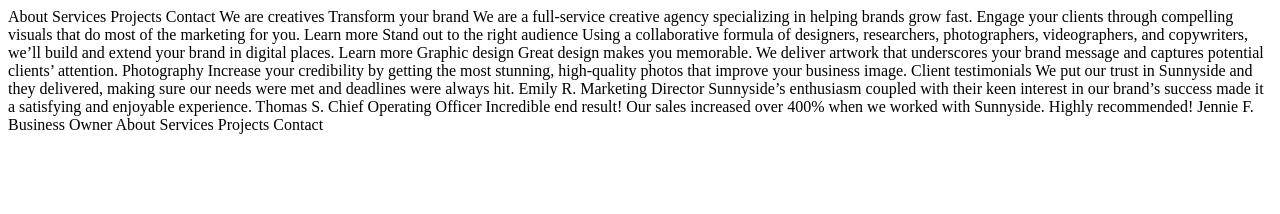
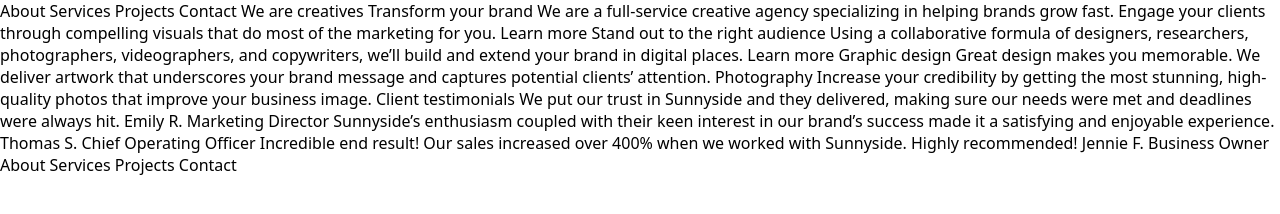
Before and after one commit to donCelis/sunnyside-agency, a plain HTML site: page index.html in a window 1280 px wide. Drawn offline with Linux system fonts and the light colour scheme.

Commit message:
add: fonts types, variales

```diff
--- /dev/null
+++ b/assets/styles/main.css
@@ -0,0 +1,35 @@
+/* Variables */
+:root {
+  /* Primarios */
+  --soft-red: hsl(7, 99%, 70%);
+  --yellow: hsl(51, 100%, 49%);
+  --dark-desaturated-cyan: hsl(167, 40%, 24%);
+  --dark-blue: hsl(198, 62%, 26%);
+  --dark-moderate-cyan: hsl(168, 34%, 41%);
+
+  /* Neutrales */
+  --very-dark-desaturated-blue: hsl(212, 27%, 19%);
+  --very-dark-grayish-blue: hsl(213, 9%, 39%);
+  --dark-grayish-blue: hsl(232, 10%, 55%);
+  --grayish-blue: hsl(210, 4%, 67%);
+  --white: hsl(0, 0%, 100%);
+
+  /* Typo */
+  --title: "Fraunces", serif;
+  --text: "Barlow", sans-serif;
+}
+* {
+  border: 0;
+  margin: 0;
+  padding: 0;
+  outline: 0;
+  box-sizing: border-box;
+}
+a {
+  color: black;
+  text-decoration: none;
+}
+body {
+  font-family: system-ui;
+  font-weight: normal;
+}
--- a/index.html
+++ b/index.html
@@ -5,6 +5,10 @@
   <meta name="viewport" content="width=device-width, initial-scale=1.0">
   <link rel="icon" type="image/png" sizes="32x32" href="./assets/images/favicon-32x32.png">
   <title>Frontend Mentor | Sunnyside agency landing page</title>
+  <link rel="preconnect" href="https://fonts.googleapis.com">
+  <link rel="preconnect" href="https://fonts.gstatic.com" crossorigin>
+  <link rel="stylesheet" href="https://fonts.googleapis.com/css2?family=Barlow:wght@600&family=Fraunces:wght@700;900&display=swap">
+  <link rel="stylesheet" href="./assets/styles/main.css">
 </head>
 <body>
   About
```
